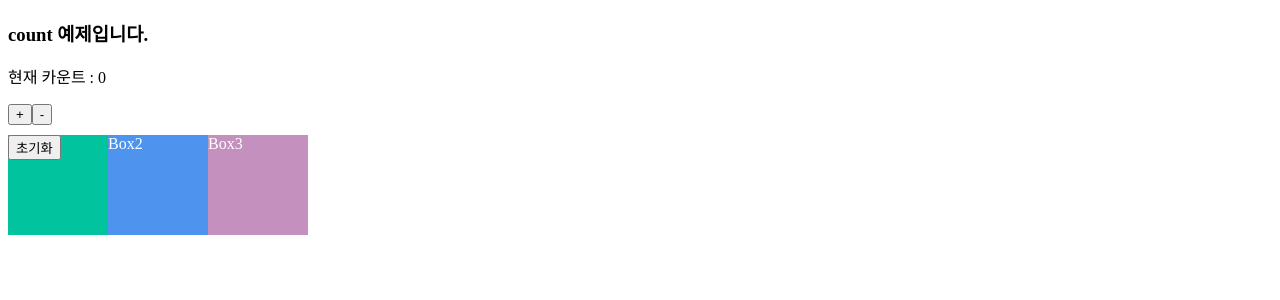
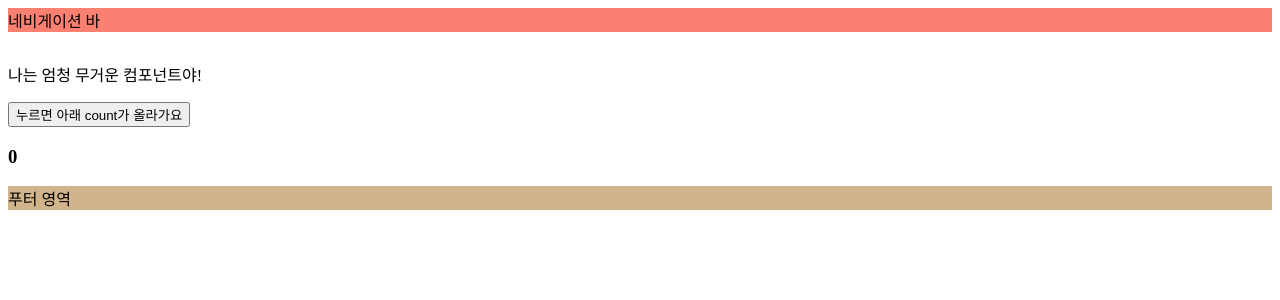
Before and after one commit to Olivia-Study-Storage/hh99-react-beginner, a React (Create React App) app in the folder intermediate/2_hooks/: page / in a window 1280 px wide. Shown: the top 300 px of the page. Built offline with nearby package versions, Linux system fonts and the light colour scheme.

Commit message:
Note: useMemo

```diff
--- a/intermediate/2_hooks/src/App.jsx
+++ b/intermediate/2_hooks/src/App.jsx
@@ -1,72 +1,45 @@
-import React, { useState, useCallback } from 'react';
-import Box1 from './components/Box1';
-import Box2 from './components/Box2';
-import Box3 from './components/Box3';
+import React from 'react';
+import HeavyComponent from './components/HeavyComponent';
 
-// ! useCallback
-// 함수형 컴포넌트에서 사용되며, 콜백 함수(인자로 들어오는 함수 자체)를 메모이제이션하여 성능을 최적화하는데 사용한다.
-// 메모이제이션 할 콜백 함수, 의존성배열(콜백 함수 내에서 참조되는 모든 변수를 포함해야 함)을 매개변수로 받는다.
-// 의존성 배열 내의 값이 변경될 때만 메모이제이션된 함수를 업데이트하고, 그렇지 않으면 이전에 생성된 함수를 반환한다.
+// ! useMemo
+// 동일한 값을 반환하는 함수를 계속 호출해야 한다면, 필요할 때마다 다시 함수를 호출해 계산하는게 아니라
+// 이미 저장한 '값(value)'을 단순히 꺼내와서 (캐싱해서) 재사용한다.
 
+// * useMemo 사용 방법
+/*
+  const value = useMemo(() => {
+    return 반환할함수()
+  }, [dependencyArray]);
+
+  dependencyArray값이 변경될 때만 반환할함수()가 호출되고
+  그 외의 경우에는 메모이제이션해놨던 값을 가져오기만 한다.
+*/
+
+// * React.memo로 Box1.jsx를 메모이제이션했는데도 리렌더링이 되는 이유
+// 함수형 컴포넌트를 사용하기 때문이고, 리렌더링되면서 initCount도 다시 만들어지기 때문이다.
+// JS에서는 함수도 객체의 한 종류이기 때문에 다시 만들어지면 그 주솟값이 달라지고
+// 이에 따라 하위 컴포넌트인 Box1.jsx는 props가 변경됐다고 인식한다.
+
+// ! useMemo를 남발하게 되면 별도의 메모리 확보를 너무 많이 하게 되기 때문에 오히려 성능이 악화될 수 있다.
+// 따라서 필요할 떄만 쓰는게 좋다.
+
+// heavy work라는 엄청 무거운 작업이라는 가정하에 진행
 function App() {
-  console.log('App 컴포넌트가 렌더링 되었습니다!');
-  const [count, setCount] = useState(0);
-
-  // +, - 버튼 클릭 시 count 증/감소
-  const onPlusBtnClickHandler = () => setCount(count + 1);
-  const onMinusBtnClickHandler = () => setCount(count - 1);
-
-  // * count를 초기화해주는 함수 (useCallback 적용 전)
-  // const initCount = () => setCount(0);
-
-  // initCount 함수는 app 컴포넌트가 리렌더링될 때마다 다시 만들어진다.
-  // 또한 props로 내려주어 Box1 안에 있는 onClick={initCount} 부분도
-  // initCount가 다시 만들어졌기 때문에 props로 새로운 값을 전달 받았다고 여겨진다.
-  // 하지만 initCount 자체는 setCount를 0으로 만든다는 것 외에 바뀐게 없다!
-  // * 그런데 왜 Box1이 props로 내려온 initCount값이 바뀌었다고 판단했을까?
-
-  // -> 리액트가 state가 바뀌었는지를 인지하기 위해 객체나 함수같은 것들은
-  // 꼭 불변성을 유지해주는 방법을 이용해 바꿔줘야 했다.
-  // 함수도 자바스크립트에서는 객체다. (일급 객체)
-  // 그렇기 때문에 메모리에 직접적으로 저장되는게 아니라 별도의 공간을 바라보고 있는 주소값을 저장한다.
-  // 함수형 컴포넌트가 다시 리렌더링이 되면서 함수들이 다시 만들어질 때 이전 함수는 그대로 있고
-  // initCount를 새로운 공간에 저장을 하면서 새로운 주소를 다시 return한다.
-  // * -> 즉, initCount는 계속 새로운 주소를 props로 내려주기 때문에 Box1 입장에서는 props가 바뀌었다고 판단하는 것!
-  // ! 따라서 함수 자체를 메모이제이션하는 방법이 필요하다. => useCallback
-  // initCount 함수를 별도 메모리 공간에 저장을 해놓고 특정 조건이 아닌 경우에는 아예 변경되지 않도록 막아야 한다.
-
-  // * useCallback 적용 후
-  const initCount = useCallback(() => {
-    console.log(`${count}에서 0으로 변경되었습니다.`);
-    setCount(0);
-    // 의존성배열을 넣어주지 않으면 0에서 0으로 변경되었습니다. 라고 나온다!
-    // 왜? 의존성 배열이 빈 배열이면 맨 처음 렌더링될 때의 값(그때 당시의 스냅샷)을 저장하고 있기 때문이다.
-  }, [count]);
-
-  // * useCallback에서의 의존성배열
-  // useCallback 훅은 메모이제이션을 적용할 함수, 해당 콜백 함수가 의존하는 값의 배열을 매개변수로 받는다.
-  // 의존성 배열은 콜백 함수가 의존하는 값의 목록을 지정한다.
-  // 콜백 함수 내에서 이 값들이 변경되어을 때에만 메모이제이션이 유지되도록 보장한다.
-  // 만약 의존성 배열이 빈 배열이면 콜백 함수는 한 번만 생성된다.
-
-  const style = {
-    display: 'flex',
-    marginTop: '10px',
-  }
-
-  return (
-    <>
-      <h3>count 예제입니다.</h3>
-      <p>현재 카운트 : {count}</p>
-      <button onClick={onPlusBtnClickHandler}>+</button>
-      <button onClick={onMinusBtnClickHandler}>-</button>
-      <div style={style}>
-        <Box1 initCount={initCount}/>
-        <Box2 />
-        <Box3 />
-      </div>
-    </>
-  )
+  return <>
+    <nav style={{
+      backgroundColor: 'salmon',
+      marginBottom: '30px',
+    }}>
+      네비게이션 바
+    </nav>
+    <HeavyComponent />
+    <footer style={{
+      backgroundColor: 'tan',
+      marginBottom: '30px',
+    }}>
+      푸터 영역
+    </footer>
+  </>
 }
 
 export default App
--- /dev/null
+++ b/intermediate/2_hooks/src/components/HeavyComponent.jsx
@@ -0,0 +1,32 @@
+import React, { useState, useMemo } from 'react';
+
+function HeavyComponent() {
+  const [count, setCount] = useState(0);
+
+  const heavyWork = () => {
+    for(let i = 0; i < 1000000000; i++) {}
+    return 100;
+  };
+
+  // heavyWork가 수행이 된 후 value에 값을 선언해주는 이 부분은 컴포넌트가 리렌더링되면 항상 호출되는 부분이다.
+  // 그런데 이 작업은 항상 100을 return하기 때문에 컴포넌트가 리렌더링될 때마다 계속 호출한다는건 비효율적인 작업이다.
+  // 또한 지금은 버튼을 눌러 count 값을 증가시킬 때 바로 올라가는게 아니라 약간의 딜레이가 발생한다.
+  // 왜? count를 누르면 컴포넌트가 리렌더링이 되면서 heavyWork가 다시 호출되고 있기 때문이다!
+  // const value = heavyWork();
+
+  // * 따라서 아래와 같이 useMemo를 사용한다.
+  const value = useMemo(() => heavyWork(), []);
+  console.log(`value는 ${value}입니다.`);
+
+  return <>
+    <p>나는 엄청 무거운 컴포넌트야!</p>
+    <button
+      onClick={() => setCount(count + 1)}
+    >
+      누르면 아래 count가 올라가요
+    </button>
+    <h3>{count}</h3>
+  </>
+}
+
+export default HeavyComponent
```
